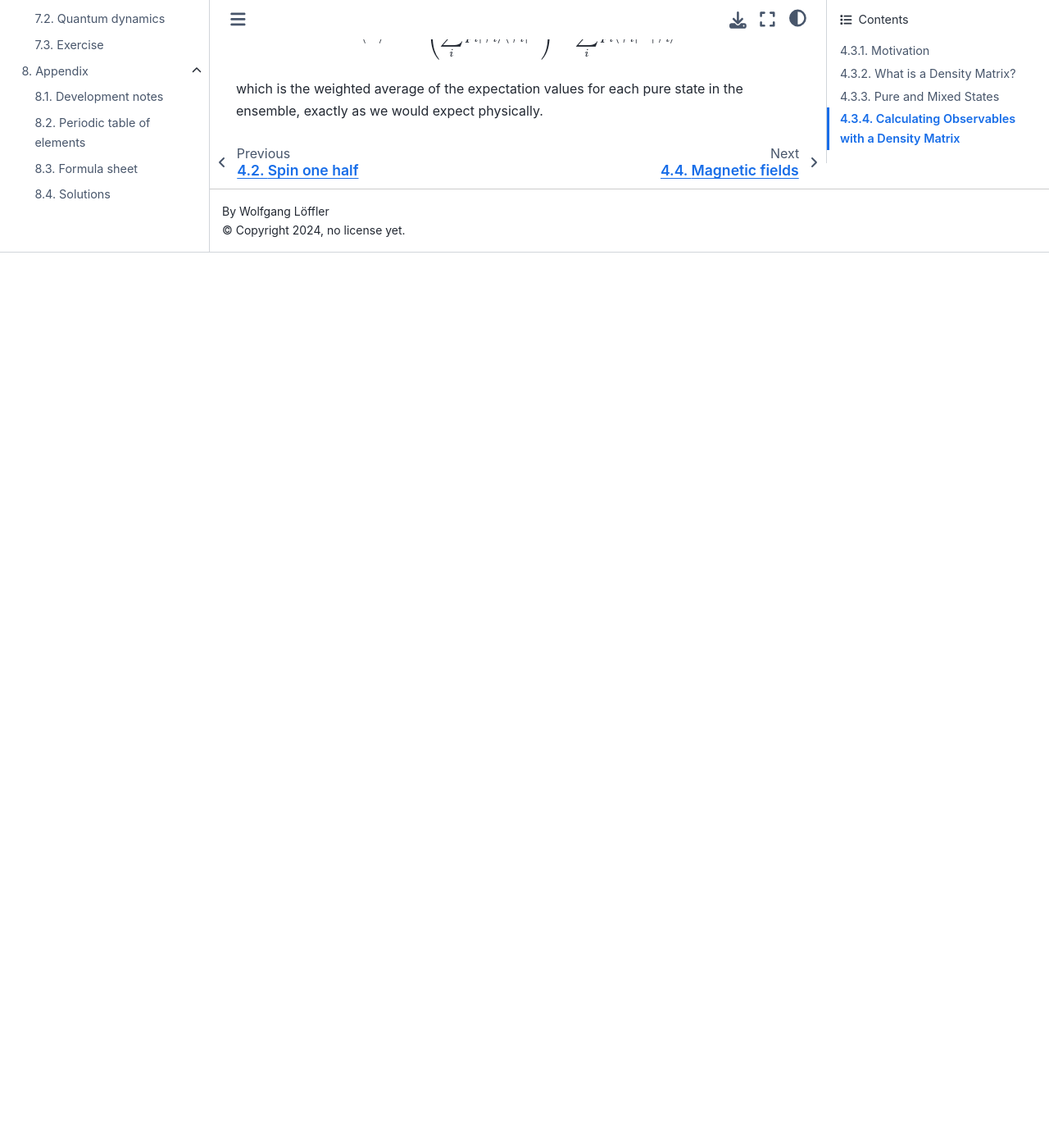
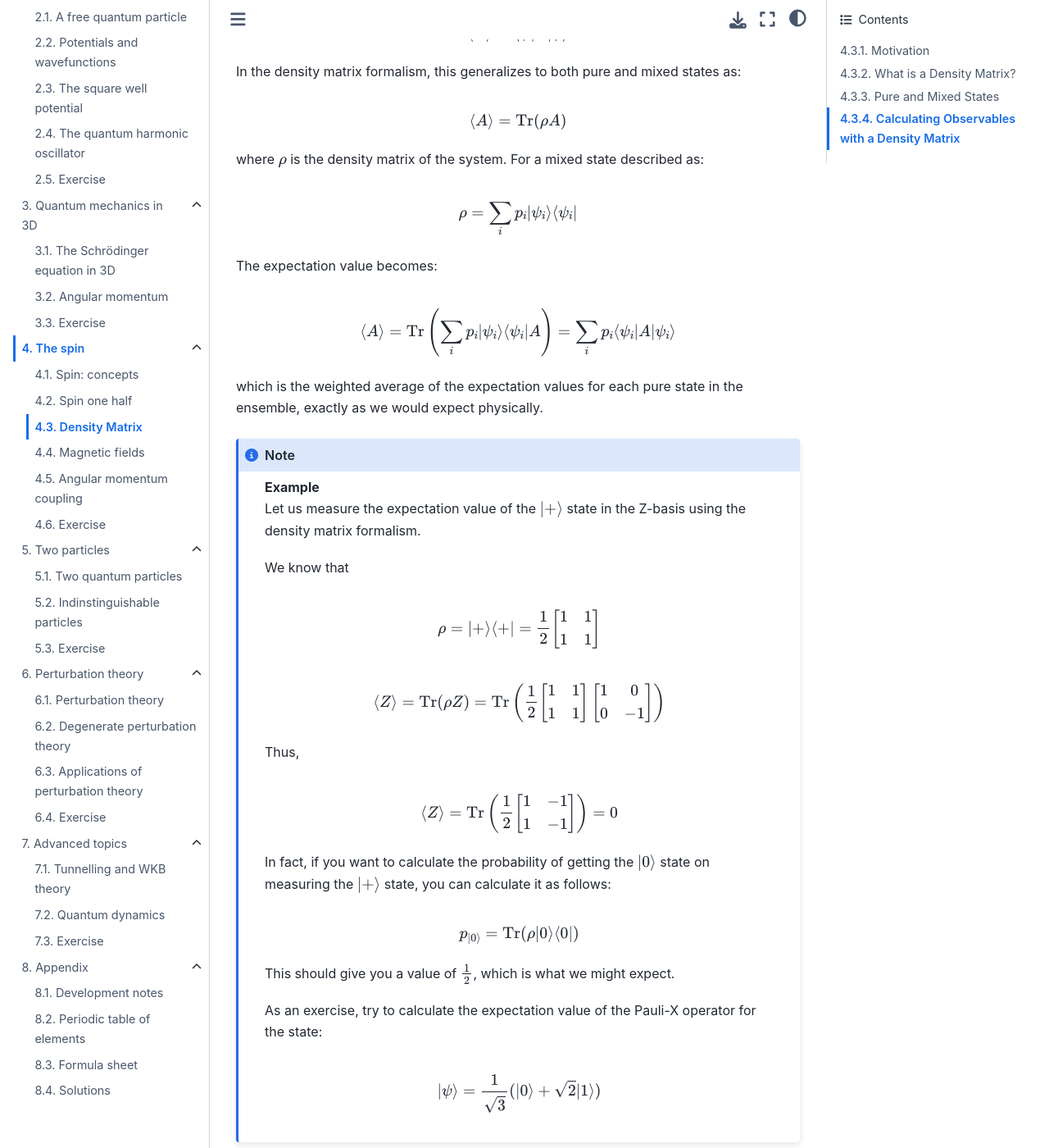
Before and after one commit to wolfgangasdf/iqp-book, a Jupyter Book: the page built from sp-density-matrix.md, in a window 1280 px wide and 1400 px high, scrolled down 3646 px. Shown: the whole window at 82% size. Built offline with Jupyter Book 1.0.4 settings and Sphinx 7.4.7 and the Sphinx Book theme 1.1.4, drawn with Linux system fonts in a browser that asks for light colours; before the commit the page ends 3954 px from its top, so only the background shows below that; some of the changed text lies outside the part shown.

Commit message:
Addresses Review Comments (#6)
* adds boxes to DM

* adds box

* box

```diff
--- a/sp-density-matrix.md
+++ b/sp-density-matrix.md
@@ -37,6 +37,11 @@ This ensemble is mathematically represented by a density matrix, where $p_i$ rep
 $$
 \rho = \sum_i p_i \ket{\psi_i}\bra{\psi_i}
 $$
+
+:::{note}
+Can you think of why the density matrix uses outer products instead of inner products? \
+Hint: Read the sections below
+:::
 
 <!-- Reference: https://www.youtube.com/watch?v=xC5PvbbU-TI&t=58s -->
 
@@ -79,6 +84,14 @@ $$
 \end{bmatrix}
 $$
 
+:::{note}
+As an exercise, try to calculate the density matrix of the pure state $\ket{+}$ and see how it differs from the maximally mixed state described above. The $\ket{+}$ state is defined in the Z basis as:
+
+$$
+\ket{+} = \frac{1}{\sqrt{2}} (\ket{0}+\ket{1})
+$$
+:::
+
 Let us now define what coherence and purity mean, and analyse a few differences between the pure and mixed states.
 
 ### Coherence
@@ -142,3 +151,48 @@ $$
 $$
 
 which is the weighted average of the expectation values for each pure state in the ensemble, exactly as we would expect physically.
+
+:::{note}
+**Example**\
+Let us measure the expectation value of the $\ket{+}$ state in the Z-basis using the density matrix formalism.
+
+We know that
+
+$$
+\rho = \ket{+}\bra{+} = \frac{1}{2} \begin{bmatrix}
+1 & 1 \\
+1 & 1
+\end{bmatrix}
+$$
+
+$$
+\langle Z \rangle = \text{Tr}(\rho Z) = \text{Tr} \left( \frac{1}{2} \begin{bmatrix} 1 & 1 \\
+1 & 1
+\end{bmatrix}  \begin{bmatrix} 1 & 0 \\
+0 & -1
+\end{bmatrix} \right)
+$$
+
+Thus,
+
+$$
+\langle Z \rangle = \text{Tr} \left(\frac{1}{2} \begin{bmatrix} 1 & -1 \\
+1 & -1
+\end{bmatrix} \right) = 0
+$$
+
+In fact, if you want to calculate the probability of getting the $\ket{0}$ state on measuring the $\ket{+}$ state, you can calculate it as follows:
+
+$$
+p_{\ket{0}} = \text{Tr}(\rho \ket{0}\bra{0})
+$$
+
+This should give you a value of $\frac{1}{2}$, which is what we might expect.
+
+As an exercise, try to calculate the expectation value of the Pauli-X operator for the state:
+
+$$
+\ket{\psi} = \frac{1}{\sqrt{3}} (\ket{0}+\sqrt{2}\ket{1})
+$$
+
+:::
```
Also changed, not shown: other parts of sp-density-matrix.md (+3 -7 lines), sp-half.md (+4 -0 lines).
